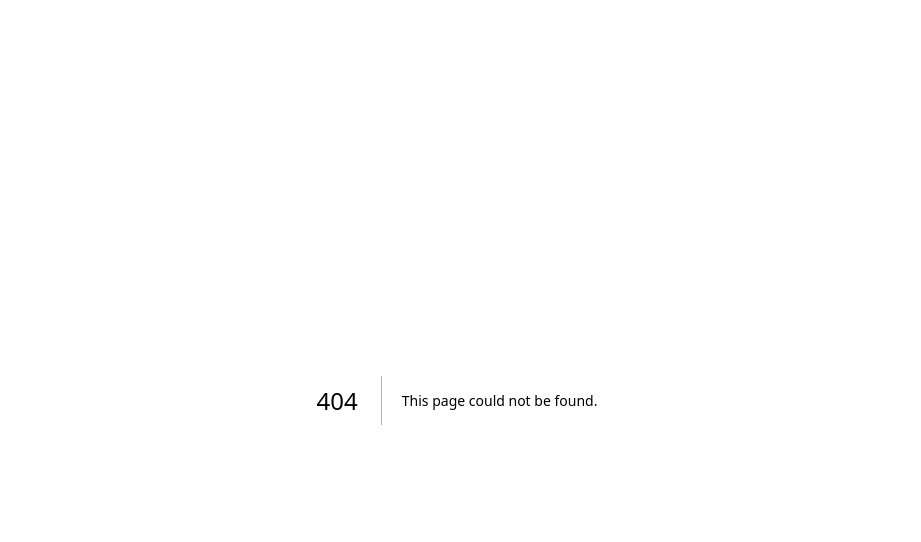
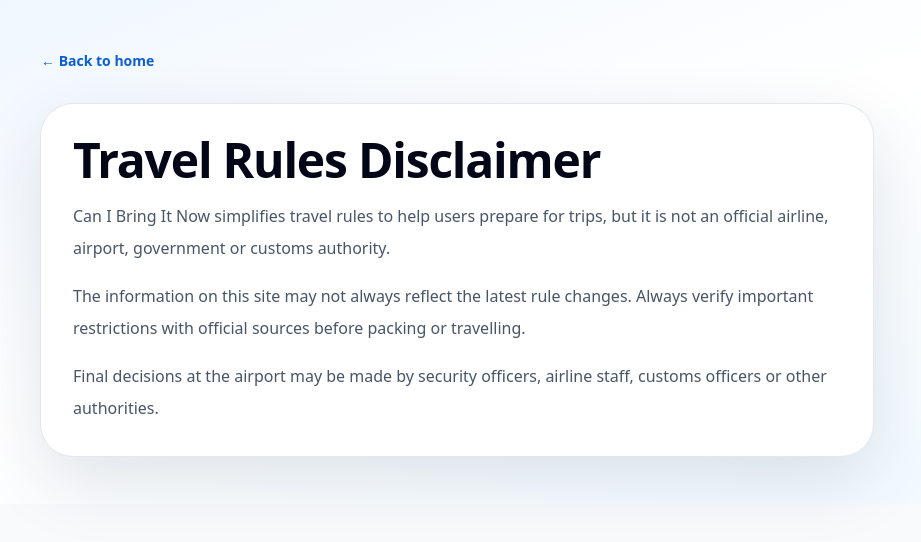
Before and after one commit to gauravmehta2702/canibringitnow-v2, a Next.js app: page /disclaimer in a window 1280 px wide. Before the commit this address had no page. Shown: the top 542 px of the page, without its empty margins (183-1104 px from the left). Built offline with nearby package versions, Linux system fonts and the light colour scheme.

Commit message:
Add trust and legal pages

```diff
--- /dev/null
+++ b/src/app/about/page.tsx
@@ -0,0 +1,22 @@
+export const metadata = {
+  title: 'About Can I Bring It Now | Can I Bring It Now',
+  description: 'Learn what Can I Bring It Now does.',
+};
+
+export default function Page() {
+  return (
+    <main className="min-h-screen bg-slate-50">
+      <section className="bg-gradient-to-br from-brand-50 via-white to-sky-50">
+        <div className="mx-auto max-w-4xl px-5 py-12 md:px-8">
+          <a href="/" className="text-sm font-semibold text-brand-600">← Back to home</a>
+          <div className="mt-8 rounded-[2rem] bg-white p-8 shadow-soft ring-1 ring-slate-200">
+            <h1 className="text-4xl font-black tracking-tight text-slate-950 md:text-5xl">About Can I Bring It Now</h1>
+          <p className="mt-4 leading-8 text-slate-600">Can I Bring It Now helps travellers quickly understand whether common items can be packed in cabin baggage, checked baggage, or may be restricted by airline, airport security or destination customs rules.</p>
+          <p className="mt-4 leading-8 text-slate-600">Our goal is to make travel rules easier to understand in plain English. We focus on clear quick answers, practical warnings, related checks and reminders to verify important restrictions with official sources before travelling.</p>
+          <p className="mt-4 leading-8 text-slate-600">The information on this website is for general guidance only and should not replace official airline, airport, government or customs advice.</p>
+          </div>
+        </div>
+      </section>
+    </main>
+  );
+}
--- /dev/null
+++ b/src/app/contact/page.tsx
@@ -0,0 +1,22 @@
+export const metadata = {
+  title: 'Contact Can I Bring It Now | Can I Bring It Now',
+  description: 'Contact Can I Bring It Now.',
+};
+
+export default function Page() {
+  return (
+    <main className="min-h-screen bg-slate-50">
+      <section className="bg-gradient-to-br from-brand-50 via-white to-sky-50">
+        <div className="mx-auto max-w-4xl px-5 py-12 md:px-8">
+          <a href="/" className="text-sm font-semibold text-brand-600">← Back to home</a>
+          <div className="mt-8 rounded-[2rem] bg-white p-8 shadow-soft ring-1 ring-slate-200">
+            <h1 className="text-4xl font-black tracking-tight text-slate-950 md:text-5xl">Contact</h1>
+          <p className="mt-4 leading-8 text-slate-600">If you notice a travel rule that needs updating, want to suggest a topic, or have a partnership enquiry, you can contact the Can I Bring It Now team.</p>
+          <p className="mt-4 leading-8 text-slate-600">For now, please use this page as our contact placeholder. Before launch, we will add a dedicated contact email address.</p>
+          <p className="mt-4 leading-8 text-slate-600">We welcome corrections and source suggestions because travel rules can change and accuracy matters.</p>
+          </div>
+        </div>
+      </section>
+    </main>
+  );
+}
--- /dev/null
+++ b/src/app/disclaimer/page.tsx
@@ -0,0 +1,22 @@
+export const metadata = {
+  title: 'Travel Rules Disclaimer | Can I Bring It Now',
+  description: 'Travel rules disclaimer for Can I Bring It Now.',
+};
+
+export default function Page() {
+  return (
+    <main className="min-h-screen bg-slate-50">
+      <section className="bg-gradient-to-br from-brand-50 via-white to-sky-50">
+        <div className="mx-auto max-w-4xl px-5 py-12 md:px-8">
+          <a href="/" className="text-sm font-semibold text-brand-600">← Back to home</a>
+          <div className="mt-8 rounded-[2rem] bg-white p-8 shadow-soft ring-1 ring-slate-200">
+            <h1 className="text-4xl font-black tracking-tight text-slate-950 md:text-5xl">Travel Rules Disclaimer</h1>
+          <p className="mt-4 leading-8 text-slate-600">Can I Bring It Now simplifies travel rules to help users prepare for trips, but it is not an official airline, airport, government or customs authority.</p>
+          <p className="mt-4 leading-8 text-slate-600">The information on this site may not always reflect the latest rule changes. Always verify important restrictions with official sources before packing or travelling.</p>
+          <p className="mt-4 leading-8 text-slate-600">Final decisions at the airport may be made by security officers, airline staff, customs officers or other authorities.</p>
+          </div>
+        </div>
+      </section>
+    </main>
+  );
+}
--- /dev/null
+++ b/src/app/privacy/page.tsx
@@ -0,0 +1,22 @@
+export const metadata = {
+  title: 'Privacy Policy | Can I Bring It Now',
+  description: 'Privacy policy for Can I Bring It Now.',
+};
+
+export default function Page() {
+  return (
+    <main className="min-h-screen bg-slate-50">
+      <section className="bg-gradient-to-br from-brand-50 via-white to-sky-50">
+        <div className="mx-auto max-w-4xl px-5 py-12 md:px-8">
+          <a href="/" className="text-sm font-semibold text-brand-600">← Back to home</a>
+          <div className="mt-8 rounded-[2rem] bg-white p-8 shadow-soft ring-1 ring-slate-200">
+            <h1 className="text-4xl font-black tracking-tight text-slate-950 md:text-5xl">Privacy Policy</h1>
+          <p className="mt-4 leading-8 text-slate-600">Can I Bring It Now aims to keep privacy practices simple and transparent.</p>
+          <p className="mt-4 leading-8 text-slate-600">We may use analytics tools to understand how visitors use the website, which pages are popular, and where improvements are needed. These tools may collect basic usage data such as page views, device type, approximate location and referring websites.</p>
+          <p className="mt-4 leading-8 text-slate-600">We do not sell personal information. If we add email sign-up or account features in the future, this policy will be updated to explain how that information is used.</p>
+          </div>
+        </div>
+      </section>
+    </main>
+  );
+}
--- /dev/null
+++ b/src/app/terms/page.tsx
@@ -0,0 +1,22 @@
+export const metadata = {
+  title: 'Terms of Use | Can I Bring It Now',
+  description: 'Terms of use for Can I Bring It Now.',
+};
+
+export default function Page() {
+  return (
+    <main className="min-h-screen bg-slate-50">
+      <section className="bg-gradient-to-br from-brand-50 via-white to-sky-50">
+        <div className="mx-auto max-w-4xl px-5 py-12 md:px-8">
+          <a href="/" className="text-sm font-semibold text-brand-600">← Back to home</a>
+          <div className="mt-8 rounded-[2rem] bg-white p-8 shadow-soft ring-1 ring-slate-200">
+            <h1 className="text-4xl font-black tracking-tight text-slate-950 md:text-5xl">Terms of Use</h1>
+          <p className="mt-4 leading-8 text-slate-600">By using Can I Bring It Now, you agree that the website provides general travel guidance only.</p>
+          <p className="mt-4 leading-8 text-slate-600">Travel rules can change and may vary by airline, airport, route, country, item type and security decision. Always confirm important restrictions with official airline, airport, government or customs sources before travel.</p>
+          <p className="mt-4 leading-8 text-slate-600">We do not accept responsibility for decisions made by airlines, airport security, customs authorities or other officials.</p>
+          </div>
+        </div>
+      </section>
+    </main>
+  );
+}
```
